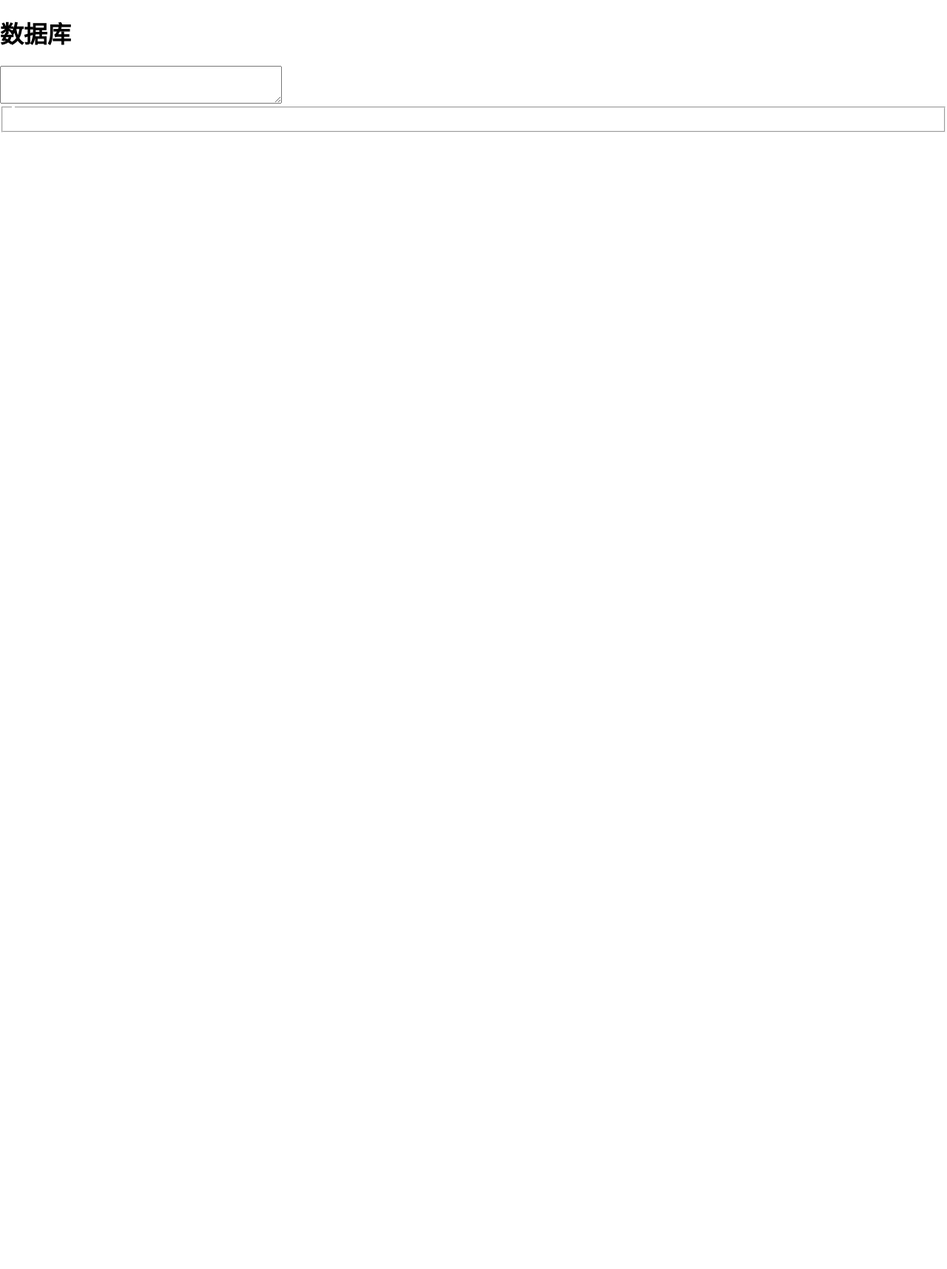
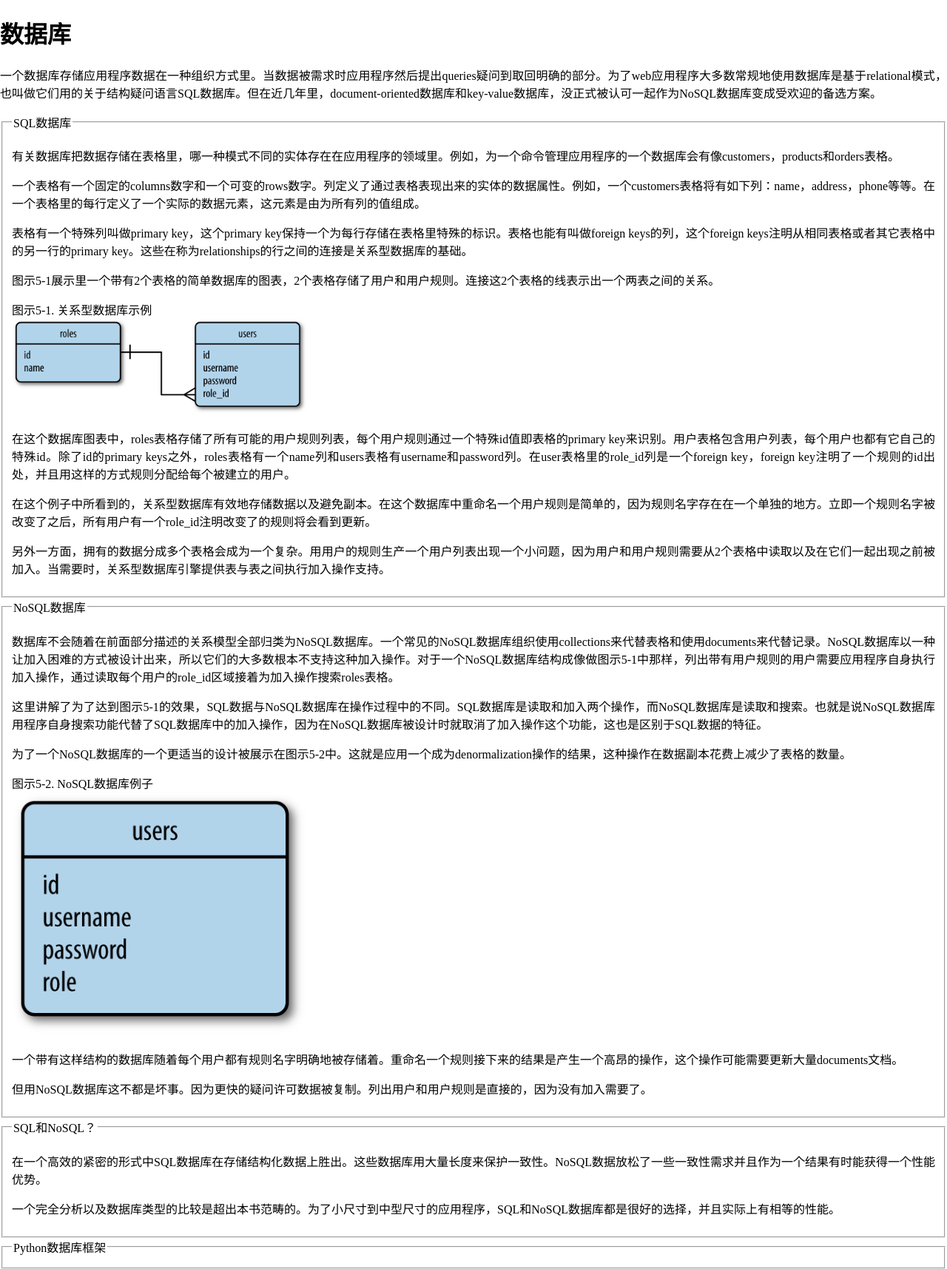
Before and after one commit to Echo4Py/FWDCN, a plain HTML site: page part1/chapter5.html in a window 1280 px wide. Shown: the whole page at 74% size. Before the commit the page ends 800 px from the top, so only its background shows below. Drawn offline with Linux system fonts and the light colour scheme.

Commit message:
append chapter5 rendering

```diff
--- a/css/forscreen.css
+++ b/css/forscreen.css
@@ -49,3 +49,4 @@ padding:5px;
 font-family: Georgia;
 }
 .tables th{background-color: #cc99ff;}
+img.figures{width: 400px;}
--- a/part1/chapter5.html
+++ b/part1/chapter5.html
@@ -13,17 +13,70 @@
 <body>
 <h1>数据库</h1>
 <p>
+一个数据库存储应用程序数据在一种组织方式里。当数据被需求时应用程序然后提出queries疑问到取回明确的部分。为了web应用程序大多数常规地使用数据库是基于relational模式，也叫做它们用的关于结构疑问语言SQL数据库。但在近几年里，document-oriented数据库和key-value数据库，没正式被认可一起作为NoSQL数据库变成受欢迎的备选方案。
+</p>
+<fieldset id="f37">
+<legend>SQL数据库</legend>
+<p>
+有关数据库把数据存储在表格里，哪一种模式不同的实体存在在应用程序的领域里。例如，为一个命令管理应用程序的一个数据库会有像customers，products和orders表格。
+</p>
+<p>
+一个表格有一个固定的columns数字和一个可变的rows数字。列定义了通过表格表现出来的实体的数据属性。例如，一个customers表格将有如下列：name，address，phone等等。在一个表格里的每行定义了一个实际的数据元素，这元素是由为所有列的值组成。
+</p>
+<p>
+表格有一个特殊列叫做primary key，这个primary key保持一个为每行存储在表格里特殊的标识。表格也能有叫做foreign keys的列，这个foreign keys注明从相同表格或者其它表格中的另一行的primary key。这些在称为relationships的行之间的连接是关系型数据库的基础。
+</p>
+<p>
+图示5-1展示里一个带有2个表格的简单数据库的图表，2个表格存储了用户和用户规则。连接这2个表格的线表示出一个两表之间的关系。
+</p>
+<p>
+图示5-1. 关系型数据库示例<br />
+<img src="../imgs/figure51.png" alt="snapshot" class="figures" />
+</p>
+<p>
+在这个数据库图表中，roles表格存储了所有可能的用户规则列表，每个用户规则通过一个特殊id值即表格的primary key来识别。用户表格包含用户列表，每个用户也都有它自己的特殊id。除了id的primary keys之外，roles表格有一个name列和users表格有username和password列。在user表格里的role_id列是一个foreign key，foreign key注明了一个规则的id出处，并且用这样的方式规则分配给每个被建立的用户。
+</p>
+<p>
+在这个例子中所看到的，关系型数据库有效地存储数据以及避免副本。在这个数据库中重命名一个用户规则是简单的，因为规则名字存在在一个单独的地方。立即一个规则名字被改变了之后，所有用户有一个role_id注明改变了的规则将会看到更新。
+</p>
+<p>
+另外一方面，拥有的数据分成多个表格会成为一个复杂。用用户的规则生产一个用户列表出现一个小问题，因为用户和用户规则需要从2个表格中读取以及在它们一起出现之前被加入。当需要时，关系型数据库引擎提供表与表之间执行加入操作支持。
+</p>
+</fieldset>
+<fieldset id="f38">
+<legend>NoSQL数据库</legend>
+<p>
+数据库不会随着在前面部分描述的关系模型全部归类为NoSQL数据库。一个常见的NoSQL数据库组织使用collections来代替表格和使用documents来代替记录。NoSQL数据库以一种让加入困难的方式被设计出来，所以它们的大多数根本不支持这种加入操作。对于一个NoSQL数据库结构成像做图示5-1中那样，列出带有用户规则的用户需要应用程序自身执行加入操作，通过读取每个用户的role_id区域接着为加入操作搜索roles表格。
+</p>
+<p>
+这里讲解了为了达到图示5-1的效果，SQL数据与NoSQL数据库在操作过程中的不同。SQL数据库是读取和加入两个操作，而NoSQL数据库是读取和搜索。也就是说NoSQL数据库用程序自身搜索功能代替了SQL数据库中的加入操作，因为在NoSQL数据库被设计时就取消了加入操作这个功能，这也是区别于SQL数据的特征。
+</p>
+<p>
+为了一个NoSQL数据库的一个更适当的设计被展示在图示5-2中。这就是应用一个成为denormalization操作的结果，这种操作在数据副本花费上减少了表格的数量。
+</p>
+<p>
+图示5-2. NoSQL数据库例子<br />
+<img src="../imgs/figure52.png" alt="snapshot" class="figures" />
+</p>
+<p>
+一个带有这样结构的数据库随着每个用户都有规则名字明确地被存储着。重命名一个规则接下来的结果是产生一个高昂的操作，这个操作可能需要更新大量documents文档。
+</p>
+<p>
+但用NoSQL数据库这不都是坏事。因为更快的疑问许可数据被复制。列出用户和用户规则是直接的，因为没有加入需要了。
+</p>
+</fieldset>
+<fieldset id="f39">
+<legend>SQL和NoSQL？</legend>
+<p>
+在一个高效的紧密的形式中SQL数据库在存储结构化数据上胜出。这些数据库用大量长度来保护一致性。NoSQL数据放松了一些一致性需求并且作为一个结果有时能获得一个性能优势。
+</p>
+<p>
+一个完全分析以及数据库类型的比较是超出本书范畴的。为了小尺寸到中型尺寸的应用程序，SQL和NoSQL数据库都是很好的选择，并且实际上有相等的性能。
+</p>
+</fieldset>
+<fieldset id="f40">
+<legend>Python数据库框架</legend>
 
-</p>
-
-<textarea rows=3 cols=45 readonly="readonly" wrap="physical">
-
-</textarea>
-<fieldset id="f37">
-<legend></legend>
-<p>
-
-</p>
 </fieldset>
 
 </body>
```
Also changed, not shown: part1/chapter4.html (+4 -4 lines), imgs/figure51.png (added), imgs/figure52.png (added).
